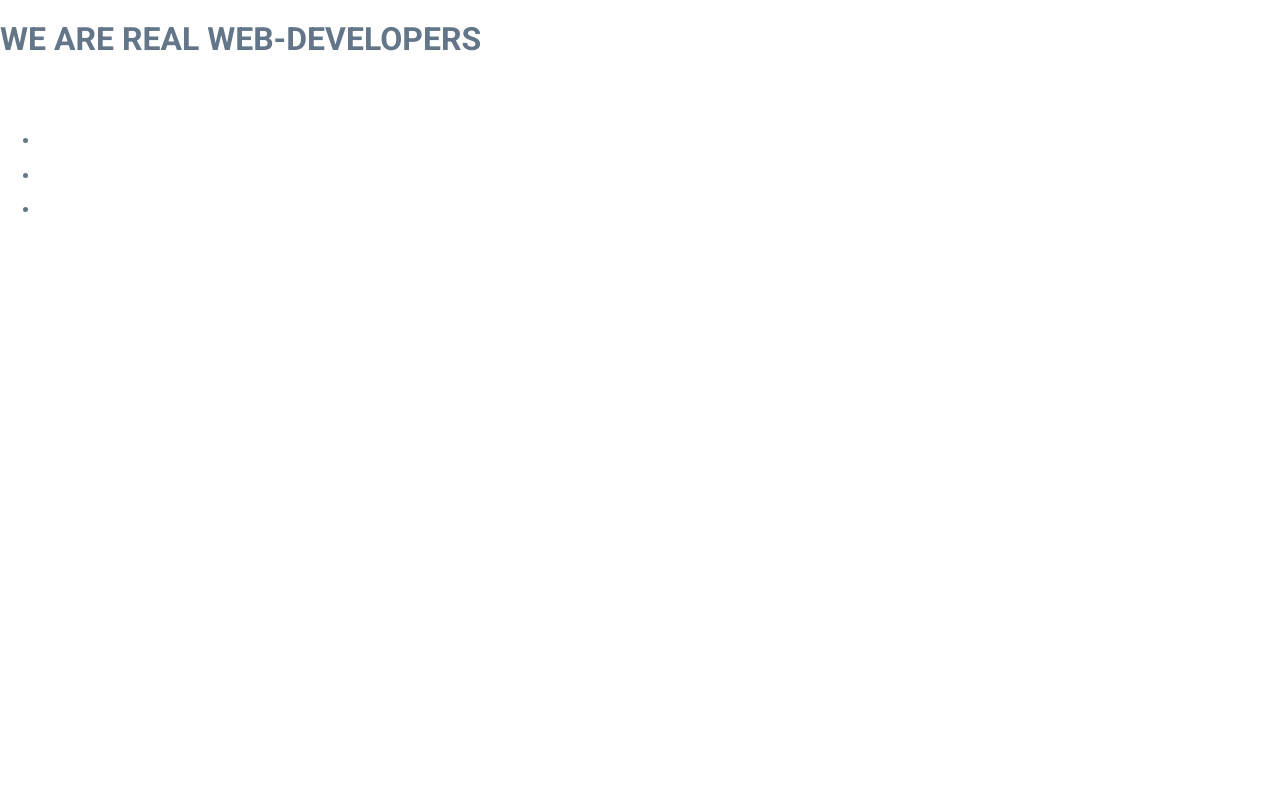
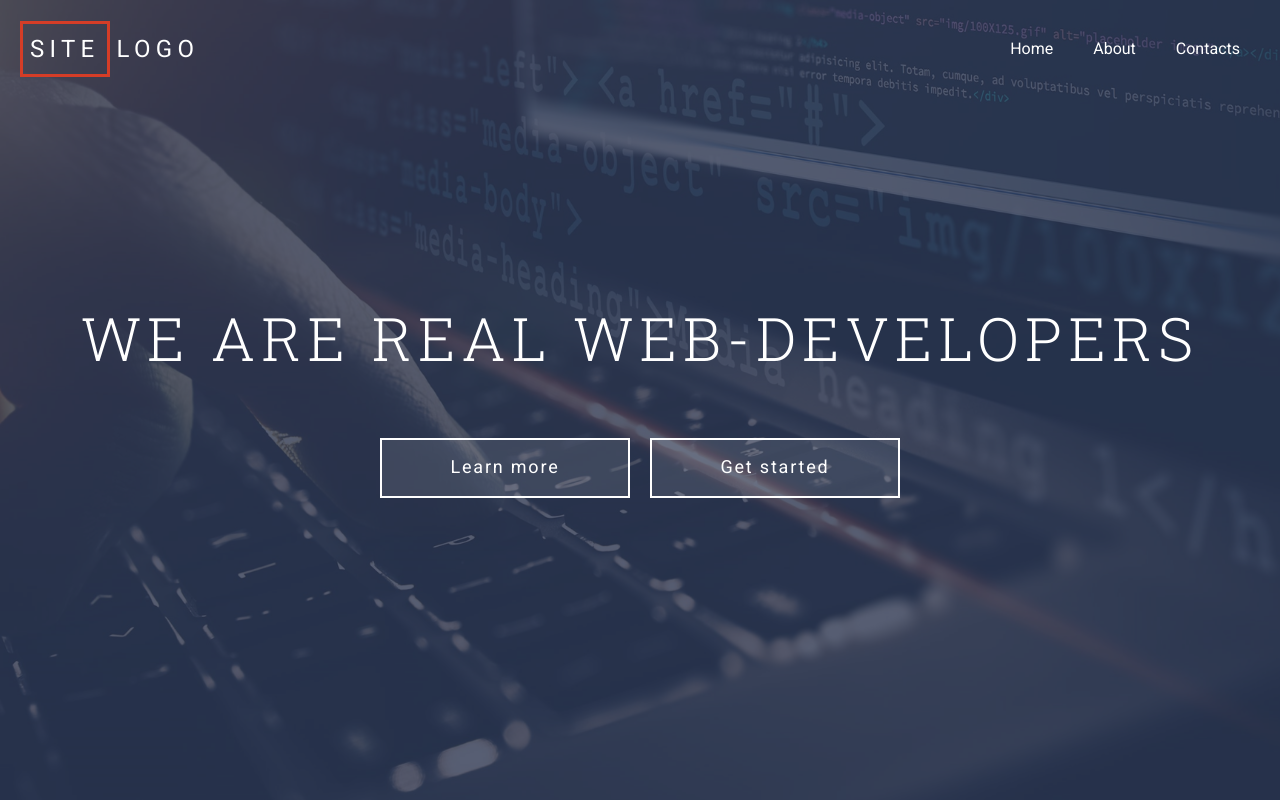
Before and after one commit to OlBul/gulp-training, a website: page index.html in a window 1280 px wide. Drawn offline with Linux system fonts and the light colour scheme.

Commit message:
Черновое оформление header

```diff
--- a/assets/scss/common/_classes.scss
+++ b/assets/scss/common/_classes.scss
@@ -0,0 +1,15 @@
+@use "../presets" as *;
+@use "../mixins" as *;
+
+.btn {
+  display: flex;
+  align-items: center;
+  justify-content: center;
+  min-width: 250px;
+  height: 60px;
+  border: 2px solid $color-light;
+  padding: 0.5em 1em;
+  background-color: rgba($color-light, 0.1);
+  font-size: 1.125rem;
+  letter-spacing: 0.1em;
+}
--- a/assets/scss/common/_typography.scss
+++ b/assets/scss/common/_typography.scss
@@ -2,7 +2,9 @@
 @use "../mixins" as *;
 
 
-* {
+*,
+*::before,
+*::after {
   box-sizing: border-box;
 }
 
@@ -12,6 +14,13 @@ html {
   font-size: $font-size;
 }
 
+h1 {
+  font-size: 3.75rem;
+  letter-spacing: 0.1em;
+  font-weight: 300;
+  font-family: $font-header;
+}
+
 a {
   text-decoration: none;
   color: $color-light;
--- a/assets/scss/components/header/_header-content.scss
+++ b/assets/scss/components/header/_header-content.scss
@@ -2,7 +2,22 @@
 @use "../../mixins" as *;
 
 .header-contant {
+  position: relative;
+  z-index: 1;
+
+
   &__container {
     @extend %container;
   }
+
+  &__title {
+    margin: 0 0 66px 0;
+    text-align: center;
+  }
+
+  &__action {
+    display: flex;
+    justify-content: center;
+    gap: 20px;
+  }
 }
--- a/assets/scss/components/header/_header-logo.scss
+++ b/assets/scss/components/header/_header-logo.scss
@@ -0,0 +1,15 @@
+@use "../../presets" as *;
+@use "../../mixins" as *;
+
+.header-logo {
+  font-size: 1.5rem;
+  letter-spacing: 0.22em;
+  line-height: 20px;
+
+  &__accent {
+    display: inline-block;
+    padding: 15px 7px;
+    margin-right: 7px;
+    border: 3px solid $color-highlight;
+  }
+}
--- a/assets/scss/components/header/_header-menu.scss
+++ b/assets/scss/components/header/_header-menu.scss
@@ -2,7 +2,18 @@
 @use "../../mixins" as *;
 
 .header-menu {
+  position: absolute;
+  top: 0;
+  left: 0;
+  right: 0;
+  z-index: 2;
+
   &__container {
+    display: grid;
+    grid-template-columns: auto 1fr;
+    gap: $gap;
+    align-items: center;
+
     @extend %container;
   }
 }
--- a/assets/scss/components/header/_header-navbar.scss
+++ b/assets/scss/components/header/_header-navbar.scss
@@ -0,0 +1,29 @@
+@use "../../presets" as *;
+@use "../../mixins" as *;
+
+.header-navbar {
+  &__btn {
+    display: none;
+  }
+
+  &__list {
+    display: flex;
+    justify-content: flex-end;
+    @include unlist;
+  }
+
+  &__item {
+    margin: $gap $gap-sm;
+  }
+
+  &__link {
+    display: block;
+    padding: $gap $gap-sm;
+    transition: color 0.5s;
+
+    &:hover,
+    &:focus {
+      color: $color-accent;
+    }
+  }
+}
--- a/assets/scss/components/header/_header-overlay.scss
+++ b/assets/scss/components/header/_header-overlay.scss
@@ -0,0 +1,8 @@
+@use "../../presets" as *;
+@use "../../mixins" as *;
+
+.header-overlay {
+  background-color: $color-primary;
+  opacity: 0.8;
+  @include abs-position;
+}
--- a/assets/scss/components/header/_header.scss
+++ b/assets/scss/components/header/_header.scss
@@ -0,0 +1,15 @@
+@use "../../presets" as *;
+@use "../../mixins" as *;
+
+.header {
+  position: relative;
+  min-height: 100vh;
+  padding: 100px 0;
+  background-image: url(../img/img-header.png);
+  background-color: $color-primary;
+  background-position: 50% 50%;
+  background-size: cover;
+  display: grid;
+  align-items: center;
+  color: $color-light;
+}
--- a/assets/scss/style.scss
+++ b/assets/scss/style.scss
@@ -1,7 +1,7 @@
-@use "../../libs/normalize.css/normalize.scss";
+@use "../../libs/normalize.css/normalize.scss" as *;
 
 
-@import "common/typography";
+@use "common/typography" as *;
 
 
 
--- a/index.html
+++ b/index.html
@@ -37,6 +37,7 @@
           <a href="" class="header-logo__link">
             <span class="header-logo__accent">SITE</span>LOGO
           </a>
+        </div>
         <nav class="header-navbar">
           <div class="header-navbar__btn">
             <span class="header-navbar__btn-row"></span>
@@ -45,15 +46,10 @@
           </div>
           <ul class="header-navbar__list">
             <li class="header-navbar__item"><a class="header-navbar__link" href="#">Home</a></li>
-            </ul>
-            <ul class="header-navbar__list">
             <li class="header-navbar__item"><a class="header-navbar__link" href="#">About</a></li>
-            </ul>
-            <ul class="header-navbar__list">
             <li class="header-navbar__item"><a class="header-navbar__link" href="#">Contacts</a></li>
           </ul>
         </nav>
-        </div>
       </div>
     </div>
     <div class="header-overlay"></div>
```
Also changed, not shown: assets/css/style.css. Lines whose indentation alone changed are shown as unchanged.
